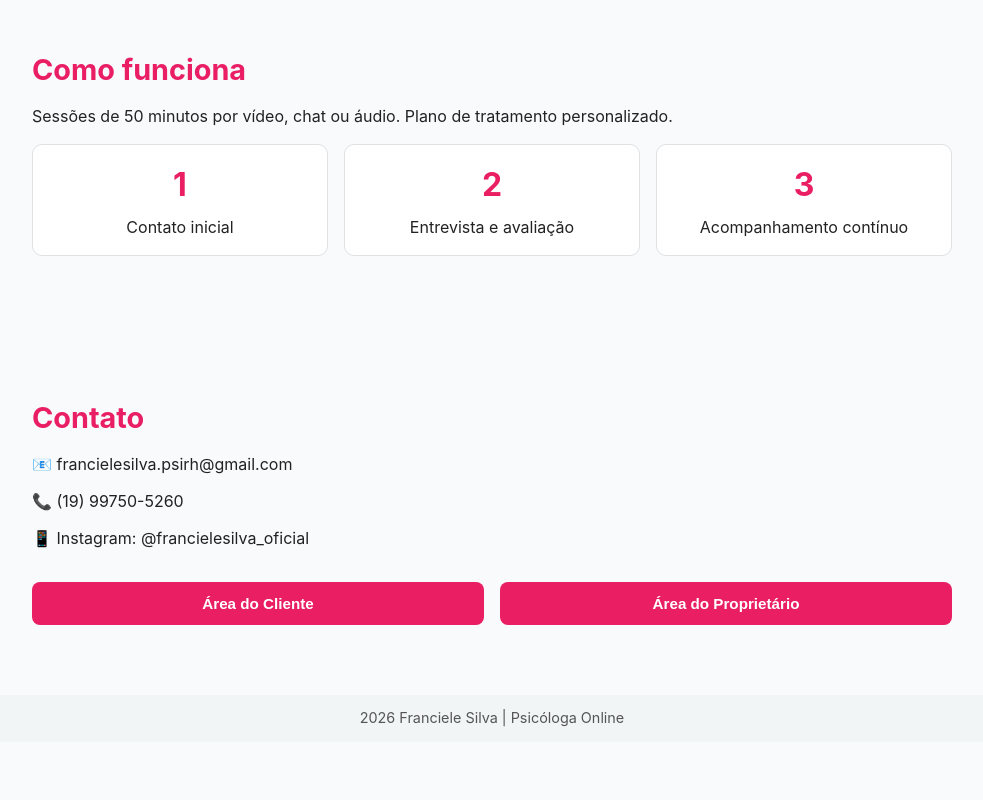
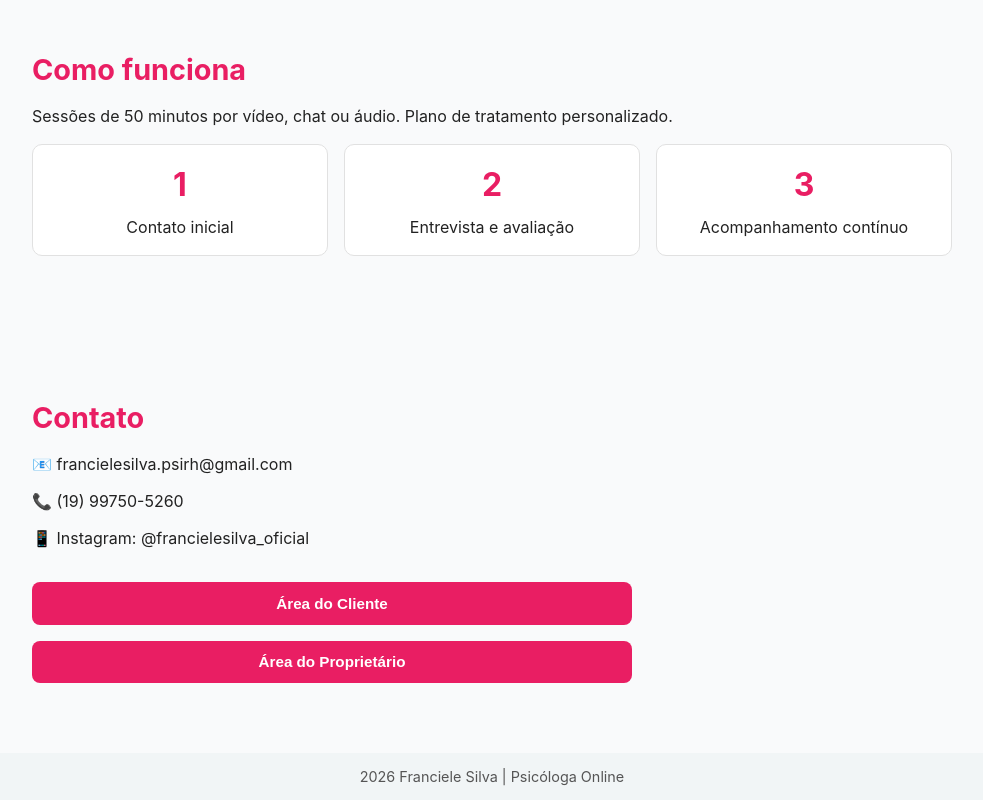
Before and after one commit to gabriel019pira/site-simples, a plain HTML site: page index.html in a window 1280 px wide. Shown: the part 1781-2581 px from the top of the page, without its empty margins (288-1271 px from the left). Before the commit the page ends 2523 px from the top, so only its background shows below. Drawn offline with Linux system fonts and the light colour scheme.

Commit message:
Posicionar botões verticalmente

```diff
--- a/main.css
+++ b/main.css
@@ -27,8 +27,8 @@ body { font-family: "Inter", "Segoe UI", sans-serif; color: #222; line-height: 1
 .btn-admin { display: block; width: 90%; margin: 1rem auto; padding: 0.8rem; background: #e91e63; color: #fff; border: none; border-radius: 8px; cursor: pointer; font-weight: 600; font-size: 0.95rem; }
 .btn-admin:hover { background: #c2185b; }
 .btn-admin-footer { display: block; width: 100%; max-width: 600px; margin: 1rem 0 0 0; }
-.buttons-container { display: flex; gap: 1rem; flex-wrap: wrap; margin-top: 2rem; }
-.buttons-container .btn-admin-footer { flex: 1; min-width: 200px; margin: 0; }
+.buttons-container { display: flex; flex-direction: column; gap: 1rem; margin-top: 2rem; }
+.buttons-container .btn-admin-footer { width: 100%; max-width: 600px; margin: 0; }
 
 /* Layout principal */
 main { padding-top: 0; margin-left: 280px; transition: margin-left 0.3s ease; }
```
